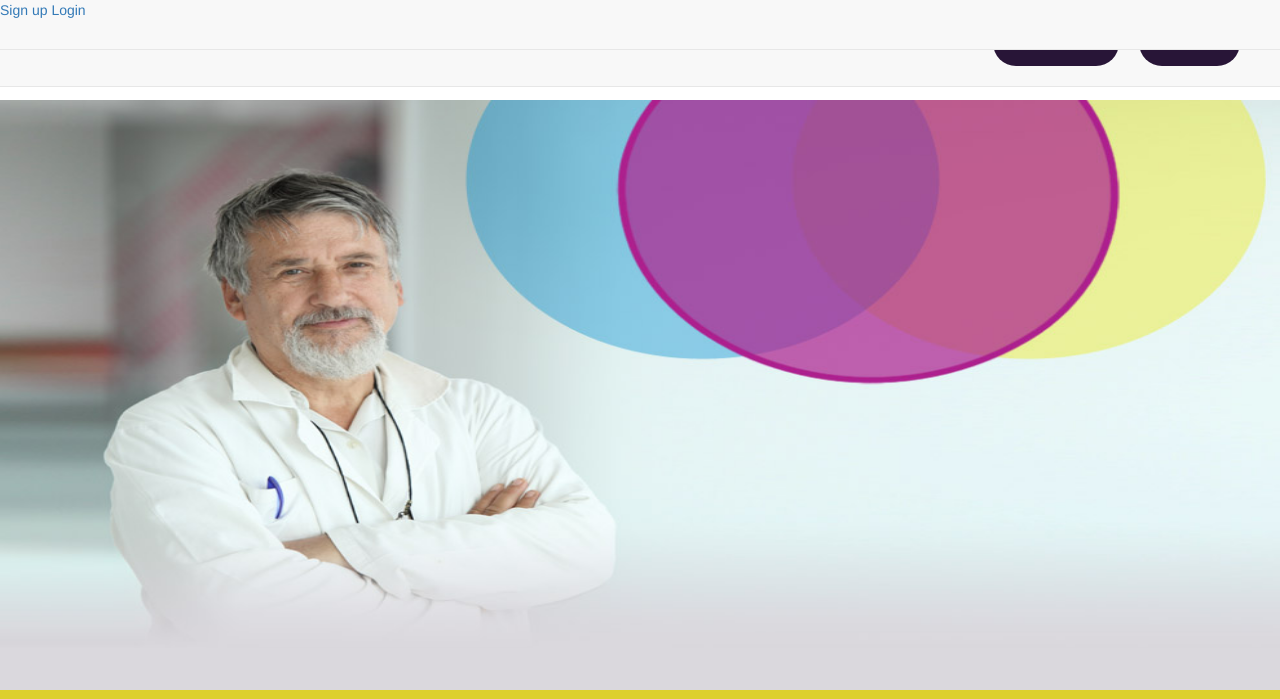
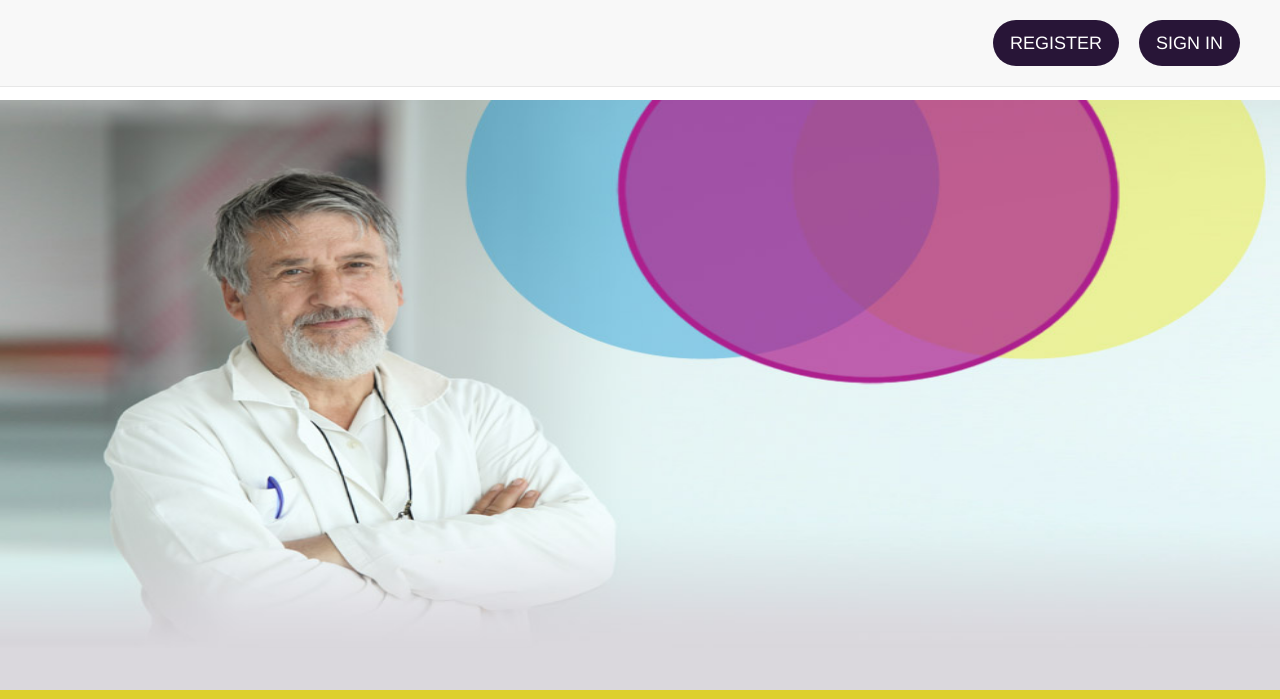
Before and after one commit to krebates/rare_share, a Rails app: page / in a window 1280 px wide. Shown: the top 699 px of the page. Run offline with Rails 7, Linux system fonts and the light colour scheme; style sheets or scripts are compiled from the project's sources; some libraries are stand-ins or nearby versions.

Commit message:
Adds links in nav bar.

```diff
--- a/app/views/layouts/application.html.haml
+++ b/app/views/layouts/application.html.haml
@@ -7,15 +7,6 @@
     = csrf_meta_tags
   %body
     = render 'shared/header'
-    .navbar.navbar-default.navbar-fixed-top
-      %container
-        - if user_signed_in?
-          = link_to 'Join a Community', communities_path
-          = link_to 'Edit profile', edit_user_registration_path
-          = link_to "Logout", destroy_user_session_path, method: :delete
-        - else
-          = link_to "Sign up", new_user_registration_path
-          = link_to "Login", new_user_session_path
     = yield
     %p.notice= notice
     %p.alert= alert
--- a/app/views/shared/_header.html.haml
+++ b/app/views/shared/_header.html.haml
@@ -1,5 +1,6 @@
 .navbar.navbar-default.navbar-fixed-top.padding--small--vertical
   - if user_signed_in?
+    = link_to 'Join a Community', communities_path
     = link_to 'Edit profile', edit_user_registration_path, { class: "btn btn-default btn-lg pull-right" }
     = link_to "Logout", destroy_user_session_path, method: :delete
   - else
```
